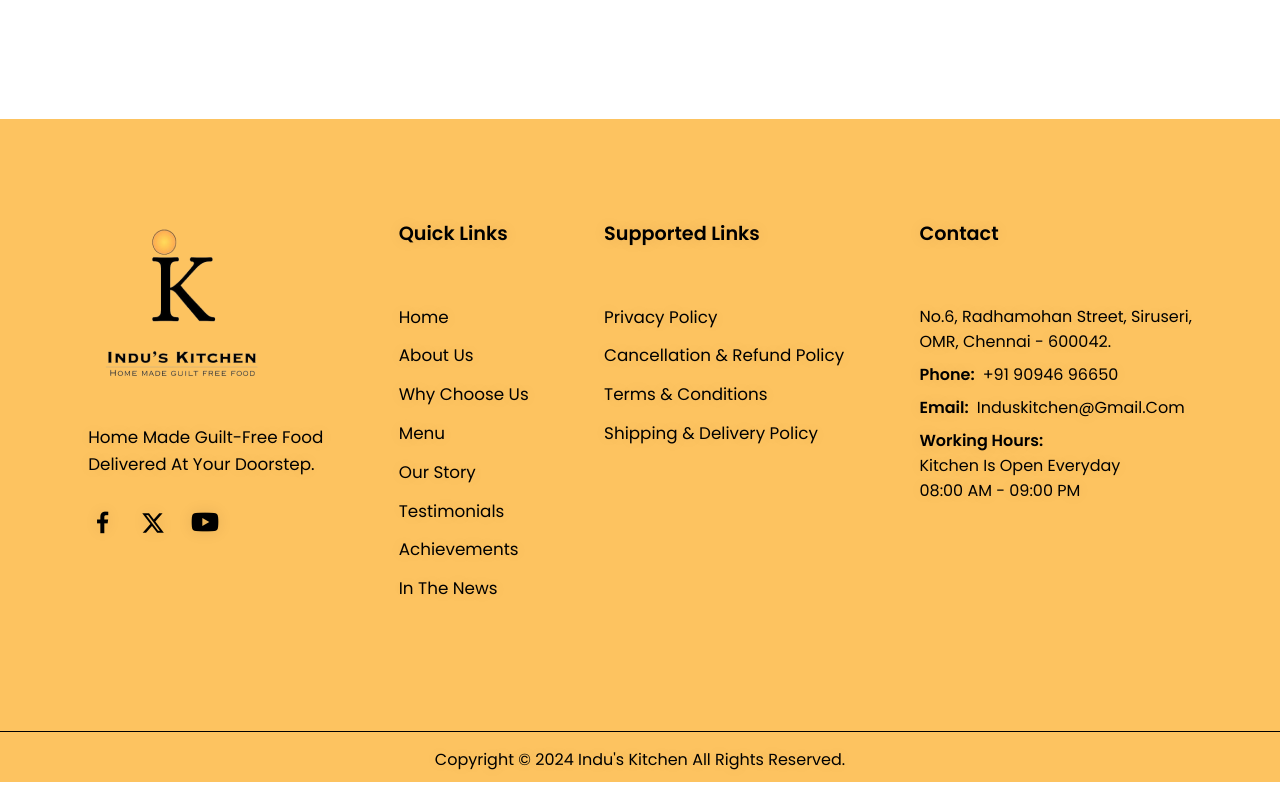
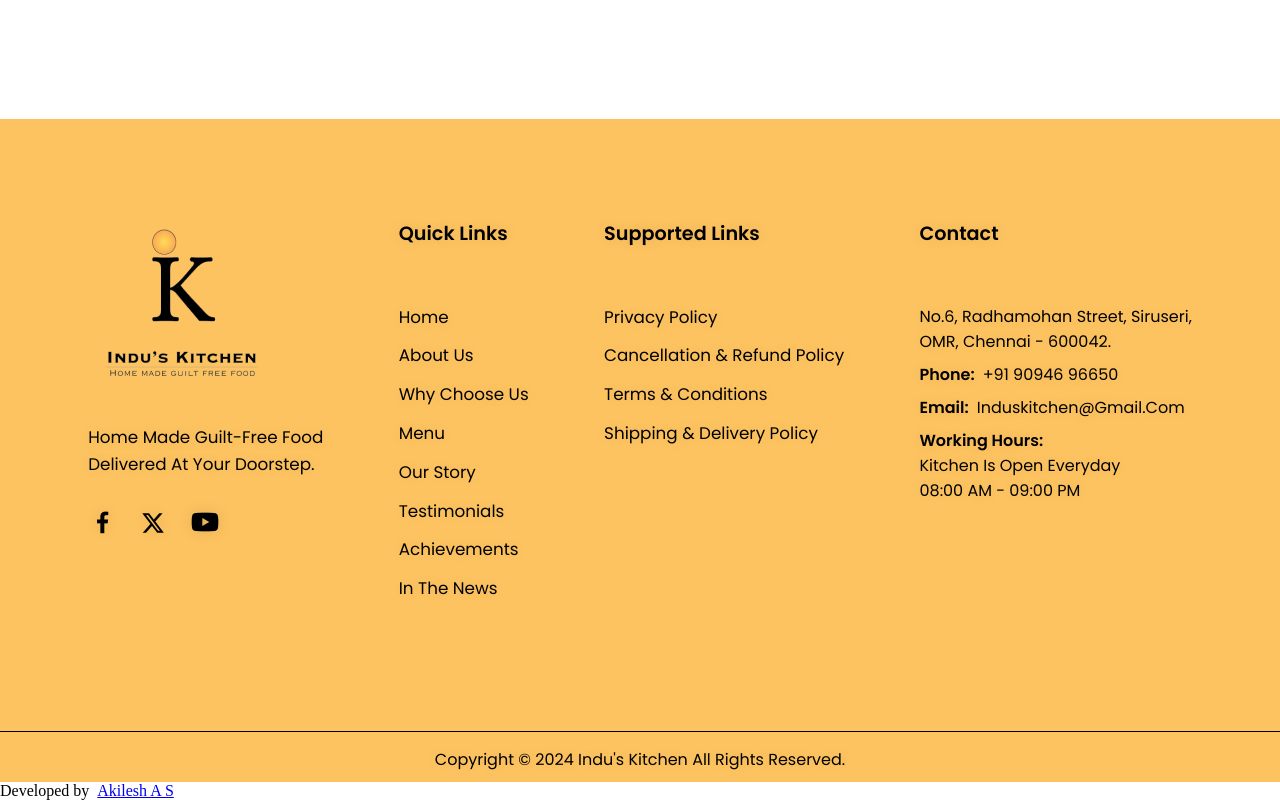
Before and after one commit to JonJenson/Indus_Kitchen, a React (Vite) app: page / in a window 1280 px wide. Shown: the part 8303-9103 px from the top of the page. Built offline with nearby package versions, Linux system fonts and the light colour scheme; a web font is replaced by a local one.

Commit message:
Update App.tsx

```diff
--- a/Frontend/App.tsx
+++ b/Frontend/App.tsx
@@ -1,4 +1,4 @@
-import { useState, useEffect } from 'react';
+import{ useState, useEffect } from 'react';
 import Navbar from './Components/navbar/navbar';
 import Home from './Components/home/home';
 import About from './Components/about/about';
@@ -54,6 +54,12 @@ function App() {
         <Achievements />
         <News />
         <Footer />
+        <div id="developed-by">
+          <p>
+            Developed by &nbsp;
+            <a href="https://github.com/Akilesh-ML-Engineer">Akilesh A S</a>
+          </p>
+        </div>
         <SmallScreen />
       </div>
       <button
```
